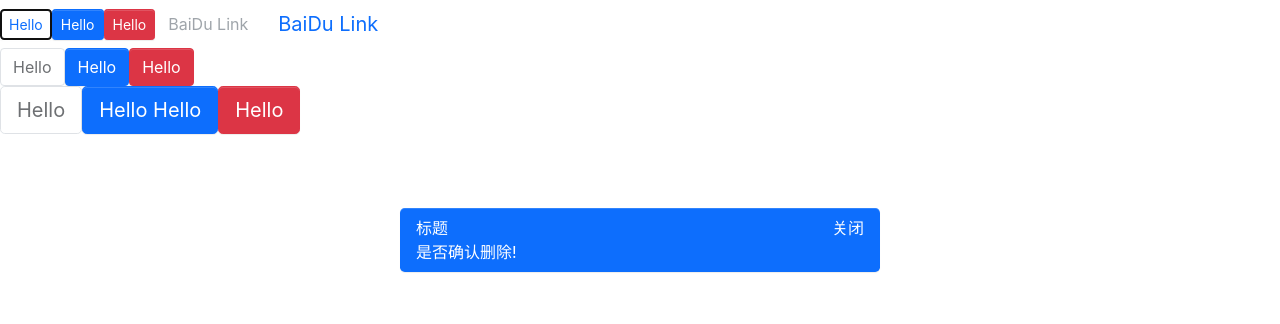
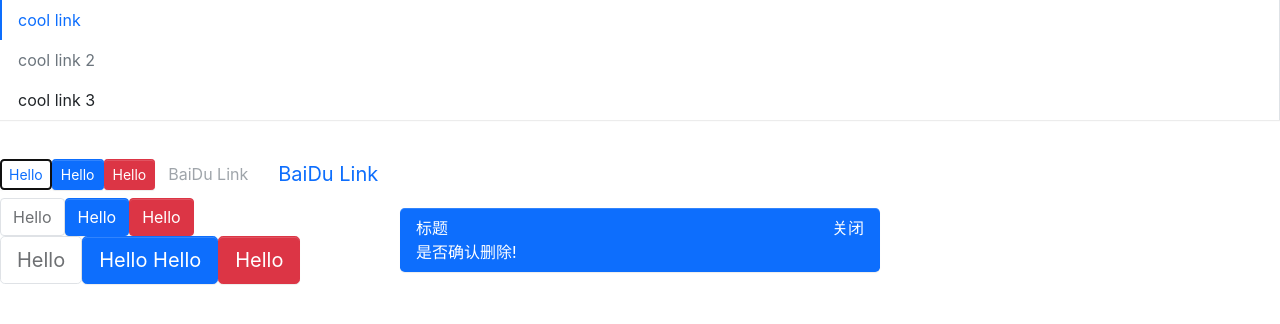
Before and after one commit to boom-sakalaka/stepup, a React (Create React App) app: page / in a window 1280 px wide. Shown: the top 324 px of the page. Built offline with nearby package versions, Linux system fonts and the light colour scheme.

Commit message:
添加menu组件

```diff
--- a/src/App.tsx
+++ b/src/App.tsx
@@ -1,12 +1,28 @@
 import React,{useState} from 'react';
 import Button,{ButtonType,ButtonSize} from './components/Button/button'
 import Alert ,{AlertType} from './components/Alert/alert'
+import Menu from './components/Menu/menu'
+import MenuItem from './components/Menu/menuItem'
 
 function App() {
   const [isShowAlert,setIsShowAlert] = useState(true)
   return (
     <div className="App">
       <header className="App-header">
+        <Menu defaultIndex={0} onSelect={(index) =>{} } mode='vertical'>
+          <MenuItem index={0}>
+            cool link
+          </MenuItem>
+          <MenuItem index={1} disabled>
+            cool link 2
+          </MenuItem>
+          <MenuItem index={2}>
+            cool link 3
+          </MenuItem>
+        </Menu>
+
+
+
         <Button size={ButtonSize.Small} autoFocus className="my-test">Hello</Button>
         <Button size={ButtonSize.Small} btnType={ButtonType.Primary} onClick={(e) => {e.preventDefault(); alert(111)}}>Hello</Button>
         <Button size={ButtonSize.Small} btnType={ButtonType.Danger} >Hello</Button>
--- /dev/null
+++ b/src/components/Menu/_style.scss
@@ -0,0 +1,43 @@
+.stepup-menu {
+  display: flex;
+  flex-wrap: wrap;
+  padding-left: 0;
+  margin-bottom: 30px;
+  list-style: none;
+  border-bottom: $menu-border-width solid $menu-border-color;
+  box-shadow: $menu-box-shadow;
+  .menu-item {
+    padding: $menu-item-padding-y $menu-item-padding-x;
+    cursor: pointer;
+    transition: $menu-transition;
+    &:hover,
+    &:focus {
+      text-decoration: none;
+    }
+    &.is-disabled {
+      color: $menu-item-disabled-color;
+      pointer-events: none;
+      cursor: default;
+    }
+    &.is-active,
+    &:hover {
+      color: $menu-item-active-color;
+      border-bottom: $menu-item-active-border-width solid
+        $menu-item-active-color;
+    }
+  }
+}
+
+.menu-vertical {
+  flex-direction: column;
+  border-bottom: 0px;
+  border-right: $menu-border-width solid $menu-border-color;
+  .menu-item {
+    border-left: $menu-item-active-border-width solid transparent;
+    &.is-active,
+    &:hover {
+      border-bottom: 0px;
+      border-left: $menu-item-active-border-width solid $menu-item-active-color;
+    }
+  }
+}
--- /dev/null
+++ b/src/components/Menu/menu.tsx
@@ -0,0 +1,56 @@
+import React, { useState,createContext  } from 'react'
+import classNames from 'classnames'
+
+type MenuMode = 'horizontal' | 'vertical'
+type SelectCallback = (selectedIndex: number) => void
+export interface MenuProps {
+  defaultIndex?: number;
+  className?: string;
+  mode?: MenuMode;
+  style?: React.CSSProperties;
+  onSelect?: SelectCallback;
+}
+
+interface IMenuContext {
+  index : number;
+  onSelect?: SelectCallback;
+}
+export const MenuContext = createContext<IMenuContext>({index: 0})
+const Menu:React.FC<MenuProps> = (props) => {
+  const {
+    defaultIndex,
+    className,
+    mode,
+    style,
+    onSelect,
+    children,
+  } = props
+  const [currentActive,setActive] = useState(defaultIndex)
+  const classes = classNames('stepup-menu',className,{
+    'menu-vertical': mode === 'vertical'
+  })
+  const handleClikc = (index : number) => {
+    setActive(index)
+    if(onSelect) {
+      onSelect(index)
+    }
+  }
+  const passedContext: IMenuContext = {
+    index: currentActive ? currentActive : 0,
+    onSelect: handleClikc,
+  }
+  return (
+    <ul className={classes} style={style}>
+      <MenuContext.Provider value={passedContext}>
+        {children}
+      </MenuContext.Provider>
+    </ul>
+  )
+}
+
+Menu.defaultProps = {
+  defaultIndex: 0,
+  mode: 'horizontal',
+}
+
+export default Menu
--- /dev/null
+++ b/src/components/Menu/menuItem.tsx
@@ -0,0 +1,36 @@
+import React, {useContext} from 'react'
+import classNames from 'classnames'
+import { MenuContext } from './menu'
+export interface MenuItemProps {
+  index: number;
+  disabled?: boolean;
+  className?: string;
+  style?: React.CSSProperties;
+}
+
+const MenuItem: React.FC<MenuItemProps> = (props) => {
+  const {
+    index,
+    disabled,
+    className,
+    style,
+    children,
+  } = props
+  const context = useContext(MenuContext)
+  const classes = classNames('menu-item', className, {
+    'is-disabled': disabled,
+    'is-active': context.index === index,
+  })
+  const handleClick = () => {
+    if(context.onSelect && !disabled){
+      context.onSelect(index)
+    }
+  }
+  return (
+    <li className={classes} style={style} onClick={handleClick}>
+      {children}
+    </li>
+  )
+}
+
+export default MenuItem
--- a/src/styles/index.scss
+++ b/src/styles/index.scss
@@ -7,7 +7,11 @@
 @import "mixin";
 
 // button
-@import '../components/Button/style';
+@import "../components/Button/style";
 
 // alert
-@import '../components/Alert/style'
+@import "../components/Alert/style";
+
+// menu
+
+@import "../components/Menu/style";
--- a/tsconfig.json
+++ b/tsconfig.json
@@ -18,7 +18,7 @@
     "resolveJsonModule": true,
     "isolatedModules": true,
     "noEmit": true,
-    "jsx": "react-jsx"
+    "jsx": "react"
   },
   "include": [
     "src"
```
Also changed, not shown: 1 other file (tests, documents, lock files or other folders).
